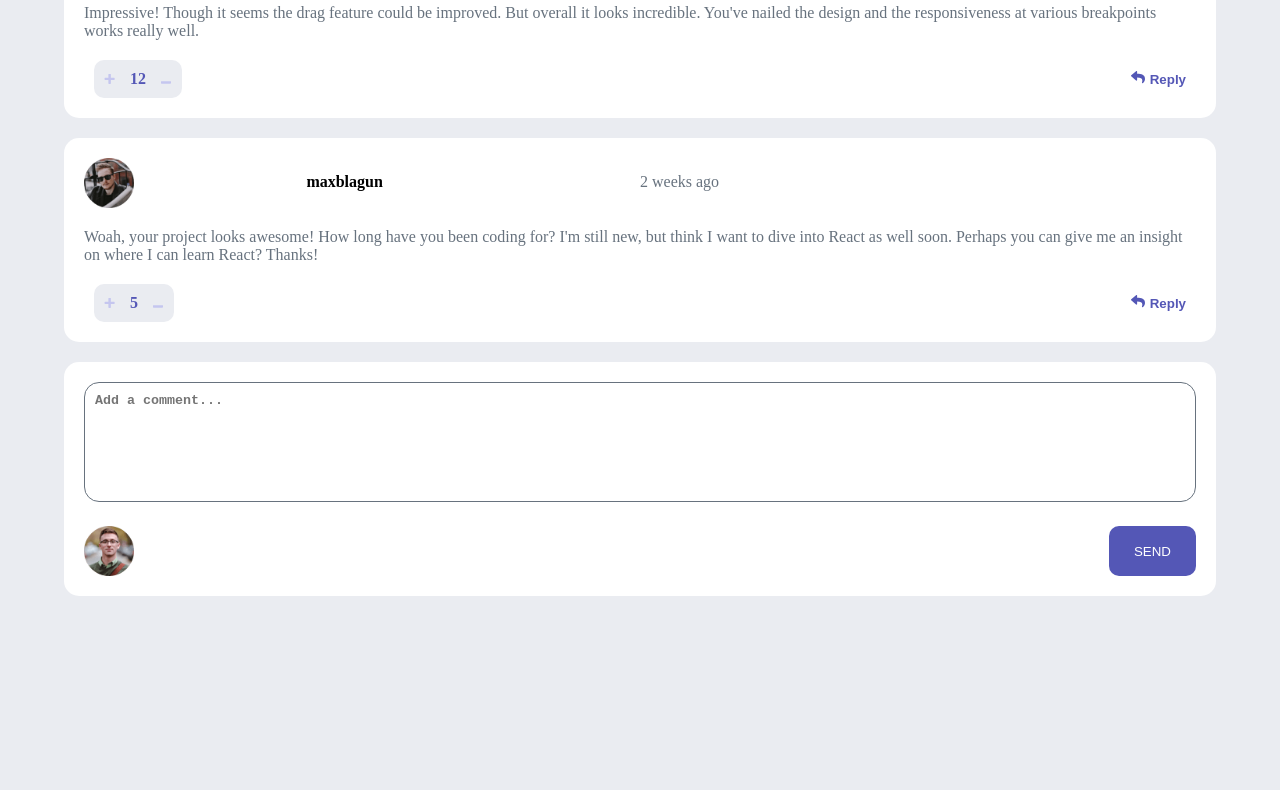
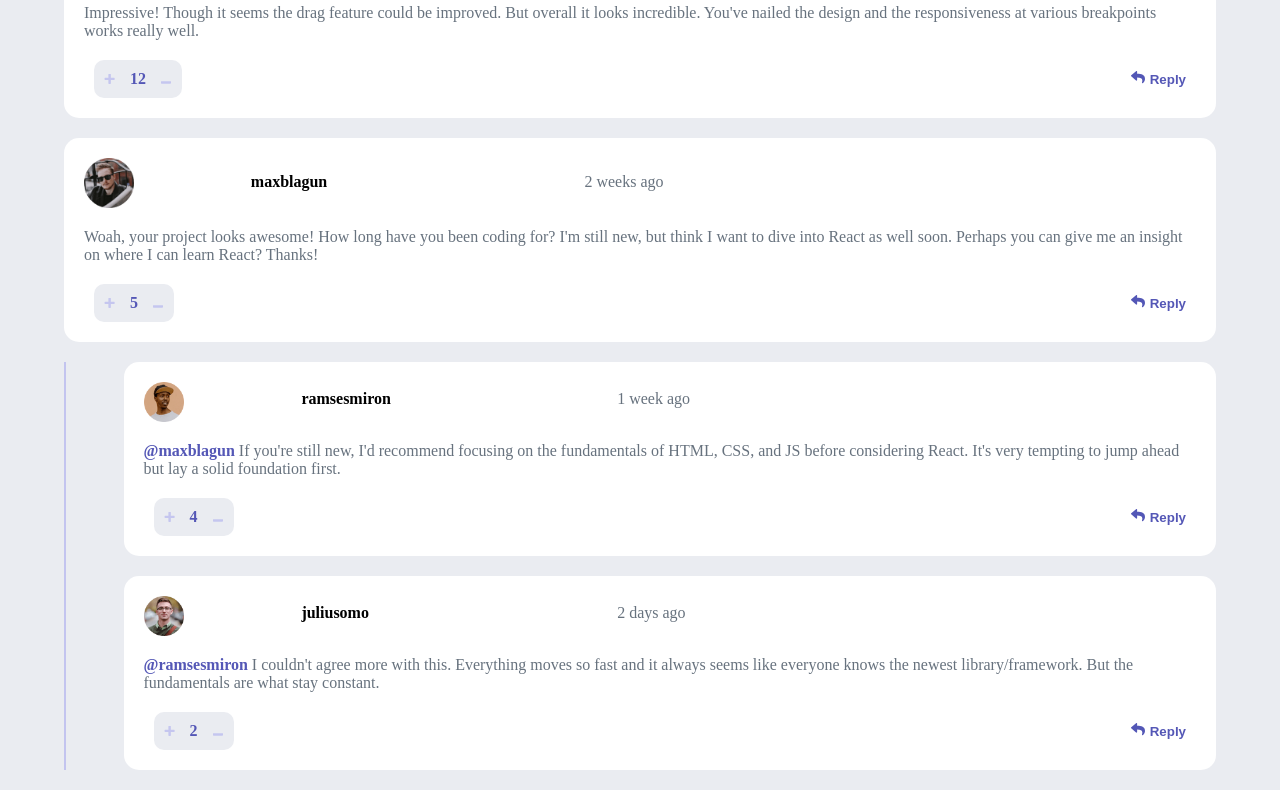
Before and after one commit to hikmatullah-mohammadi/interactive-comments-section, a React app: page / in a window 1280 px wide. Shown: the part 126-916 px from the top of the page. Before the commit the page ends 800 px from the top, so only its background shows below. Built offline with nearby package versions, Linux system fonts and the light colour scheme.

Commit message:
Configured comment replies [Replies component]

```diff
--- a/public/style/index.scss
+++ b/public/style/index.scss
@@ -3,7 +3,7 @@ $mobile-width: 375px;
 $primary-colors : (
   moderate-blue: hsl(238, 40%, 52%),
   soft-red: hsl(358, 79%, 66%),
-  light-grayish blue: hsl(239, 57%, 85%),
+  light-grayish-blue: hsl(239, 57%, 85%),
   pale-red: hsl(357, 100%, 86%)
 );
 
@@ -27,7 +27,7 @@ body {
     width: 90%;
     margin: 40px auto;
     .comment {
-      width: 100%;
+      .comment-main { // comment itself regardless its replies
         background-color: map-get($neutral-colors, white);
         padding: 20px;
         margin: 20px auto;
@@ -35,7 +35,7 @@ body {
         .header {
           padding-bottom: 20px;
           display: grid;
-        grid-template-columns: 20% 30% 50%;
+          grid-template-columns: 15% 30% 55%;
           .avatar {
             width: 50px;
           }
@@ -83,6 +83,27 @@ body {
           }
         }
       }
+      .comment-replies {
+        border-left: solid 2px map-get($map: $primary-colors, $key: light-grayish-blue);
+        .comment-reply {
+          width: 95%;
+          margin-left: 5%;
+          @extend .comment-main;
+          .header {
+            .avatar {
+              width: 40px;
+            }
+            .username, .createdAt {
+              padding-top: 8px;
+            }
+          }
+          .body .replying-to {
+              color: map-get($map: $primary-colors, $key: moderate-blue);
+              font-weight: 600;
+          }
+        }
+      }
+    }
     .add-comment {
       width: 100%;
       background-color: map-get($neutral-colors, white);
--- a/src/components/AddComment.js
+++ b/src/components/AddComment.js
@@ -1,10 +1,12 @@
+import data from './../data'
+
 const AddComment = () => {
   return (
     <div className='add-comment'>
       <textarea placeholder="Add a comment...">
       </textarea>
       <div>
-        <img className='avatar' src="./images/avatars/image-juliusomo.png"/>
+        <img className='avatar' src={data.currentUser.image.png}/>
         <button className='btn-send-comment'>SEND</button>
       </div>
     </div>
--- a/src/components/Comments.js
+++ b/src/components/Comments.js
@@ -1,8 +1,10 @@
 import data from "./../data";
+import Replies from "./Replies";
 
 const Comments = () => {
   const comments = data.comments.map((comment) => (
     <div className="comment" key={comment.id}>
+      <section className='comment-main'>
         <section className="header">
           <img className="avatar" alt="" src={comment.user.image.png}/>
           <p className="username">{comment.user.username}</p>
@@ -19,42 +21,14 @@ const Comments = () => {
           </div>
           <button className="reply"><img src="./images/icon-reply.svg" alt=""/>Reply</button>
         </section>
+      </section> {/* End of comment-main section */}
+      { comment.replies !== [] && <Replies items={comment.replies}/> }
     </div>
   ));
   return (
     <div className="Comments">
       { comments }
     </div>
-    // <div className="comment">
-    //   <section className="header">
-    //     <img
-    //       className="avatar"
-    //       alt=""
-    //       src="./images/avatars/image-amyrobson.png"
-    //     />
-    //     <p className="username">amyrobson</p>
-    //     <p className="createdAt">1 month ago</p>
-    //   </section>
-    //   <section className="body">
-    //     Lorem ipsum dolor sit, amet consectetur adipisicing elit. Possimus, us
-    //     neque rem veritatis fugiat quas esse deserunt ullam?
-    //   </section>
-    //   <section className="footer">
-    //     <div className="voting">
-    //       <button className="up-vote">
-    //         <img src="./images/icon-plus.svg" alt="+" />
-    //       </button>
-    //       <span className="vote-number">12</span>
-    //       <button className="down-vote">
-    //         <img src="./images/icon-minus.svg" alt="-" />
-    //       </button>
-    //     </div>
-    //     <button className="reply">
-    //       <img src="./images/icon-reply.svg" alt="" />
-    //       Reply
-    //     </button>
-    //   </section>
-    // </div>
   );
 };
 
--- a/src/components/Replies.js
+++ b/src/components/Replies.js
@@ -0,0 +1,32 @@
+const Replies = (props) => {
+
+  const replies = props.items.map(reply => (
+    <div className='comment-reply' key={reply.id}>
+      <section className="header">
+        <img className="avatar" alt="" src={reply.user.image.png}/>
+        <p className="username">{reply.user.username}</p>
+        <p className="createdAt">{reply.createdAt}</p>
+      </section>
+      <section className="body">
+        <span className="replying-to">{"@"+reply.replyingTo} </span>
+        {reply.content}
+      </section>
+      <section className="footer">
+        <div className="voting">
+          <button className='up-vote'><img src="./images/icon-plus.svg" alt="+"/></button>
+          <span className='vote-number'>{reply.score}</span>
+          <button className='down-vote'><img src="./images/icon-minus.svg" alt="-"/></button>
+        </div>
+        <button className="reply"><img src="./images/icon-reply.svg" alt=""/>Reply</button>
+      </section>
+    </div>
+  ))
+
+  return (
+    <div className='comment-replies'>
+      { replies }
+    </div>
+  )
+}
+
+export default Replies
```
Also changed, not shown: public/style/index.css, 1 other file. Lines whose indentation alone changed are shown as unchanged.
